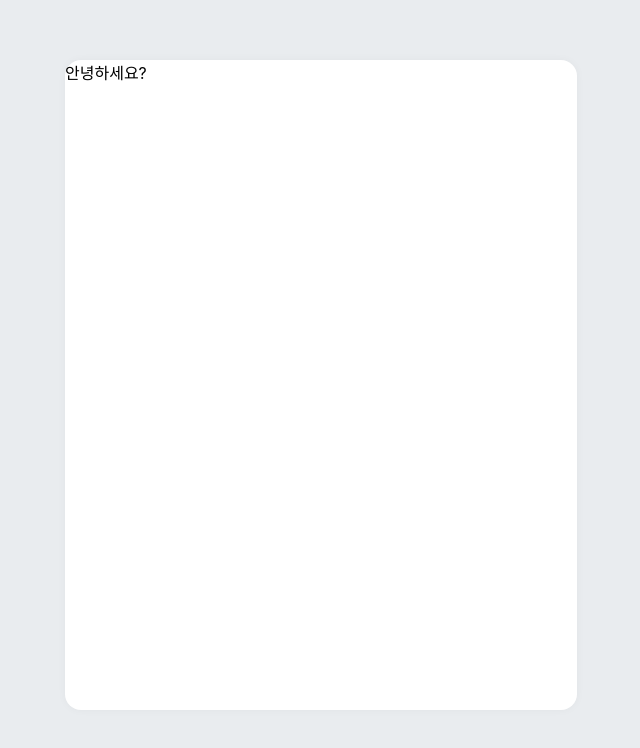
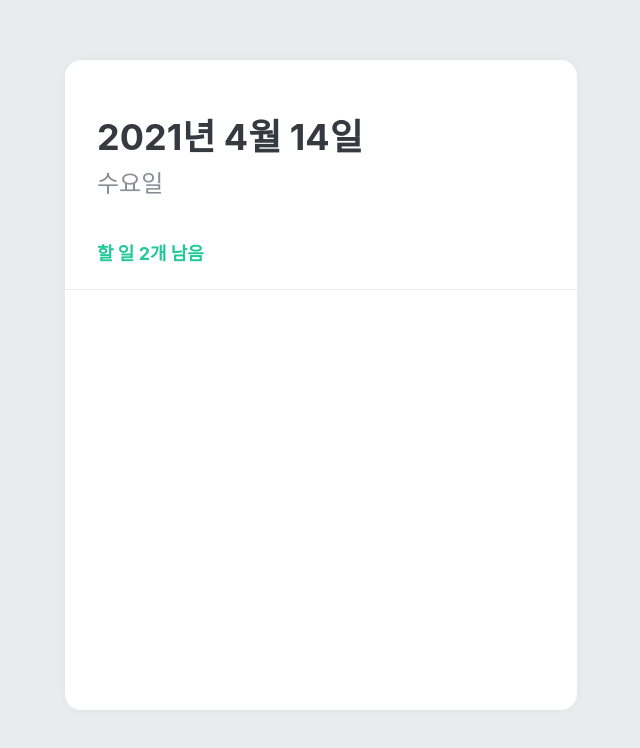
Before and after one commit to evnif11/TodoList, a React (Create React App) app: page / in a window 1280 px wide. Shown: the top 748 px of the page, without its empty margins (319-959 px from the left). Built offline with nearby package versions, Linux system fonts and the light colour scheme.

Commit message:
투두리스트 컴포넌트 추가

```diff
--- a/src/App.js
+++ b/src/App.js
@@ -1,4 +1,6 @@
 import { createGlobalStyle } from "styled-components";
+import TodoHead from "./components/TodoHead";
+import TodoList from "./components/TodoList";
 import TodoTemplate from "./components/TodoTemplate";
 
 
@@ -12,7 +14,10 @@
   return (
     <div>
       <GlobalStyle />
-      <TodoTemplate>안녕하세요?</TodoTemplate>
+      <TodoTemplate>
+       <TodoHead />
+       <TodoList />
+      </TodoTemplate>
     </div>
   );
 }
--- /dev/null
+++ b/src/components/TodoList.js
@@ -0,0 +1,20 @@
+import React from 'react';
+import styled from 'styled-components';
+
+const TodoListBlock = styled.div`
+  flex: 1;
+  padding: 20px 32px;
+  padding-bottom: 48px;
+  overflow-y: auto;
+
+`;
+
+
+const TodoList = () => {
+  return (
+    <TodoListBlock>
+    </TodoListBlock>
+  );
+}
+
+export default TodoList;
```
